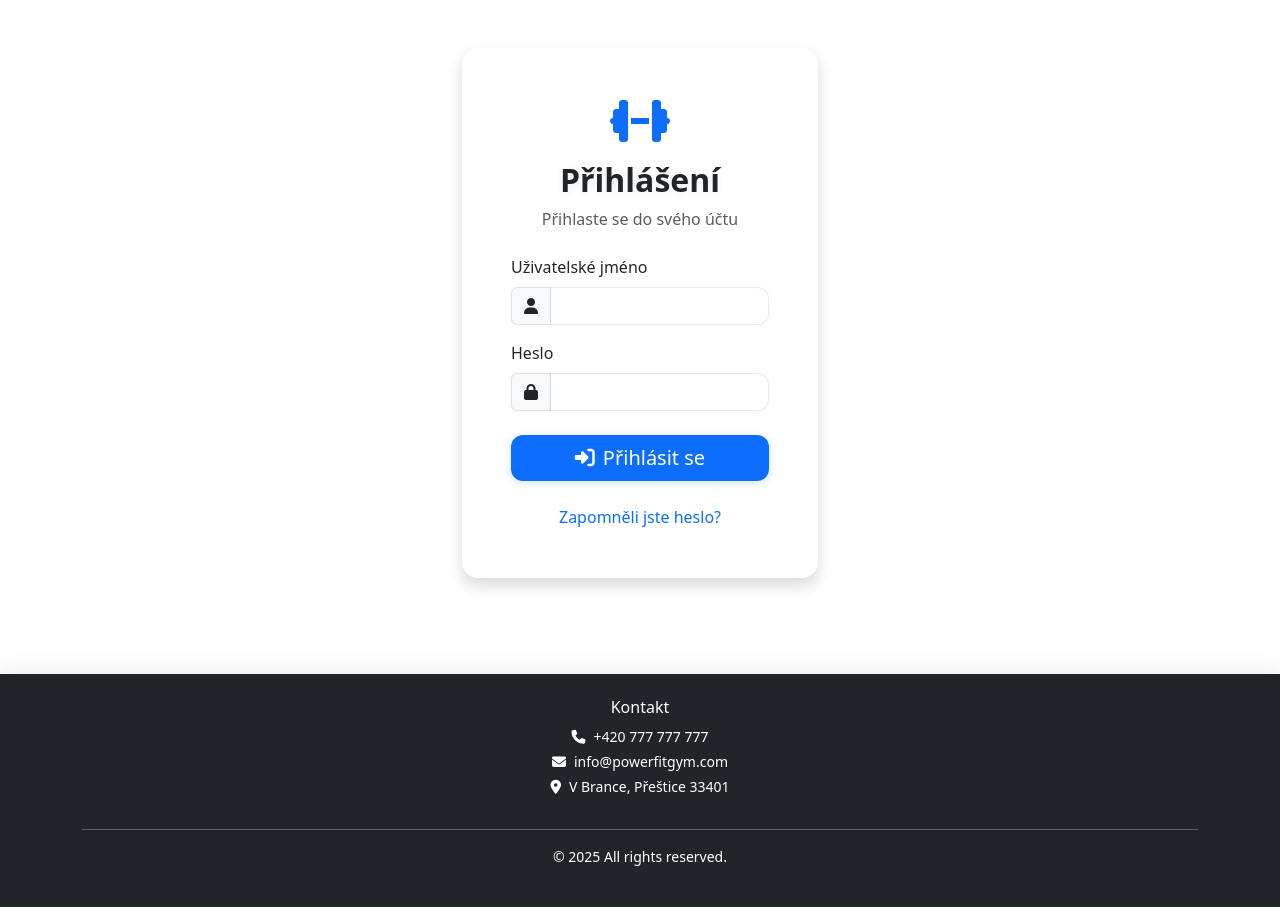
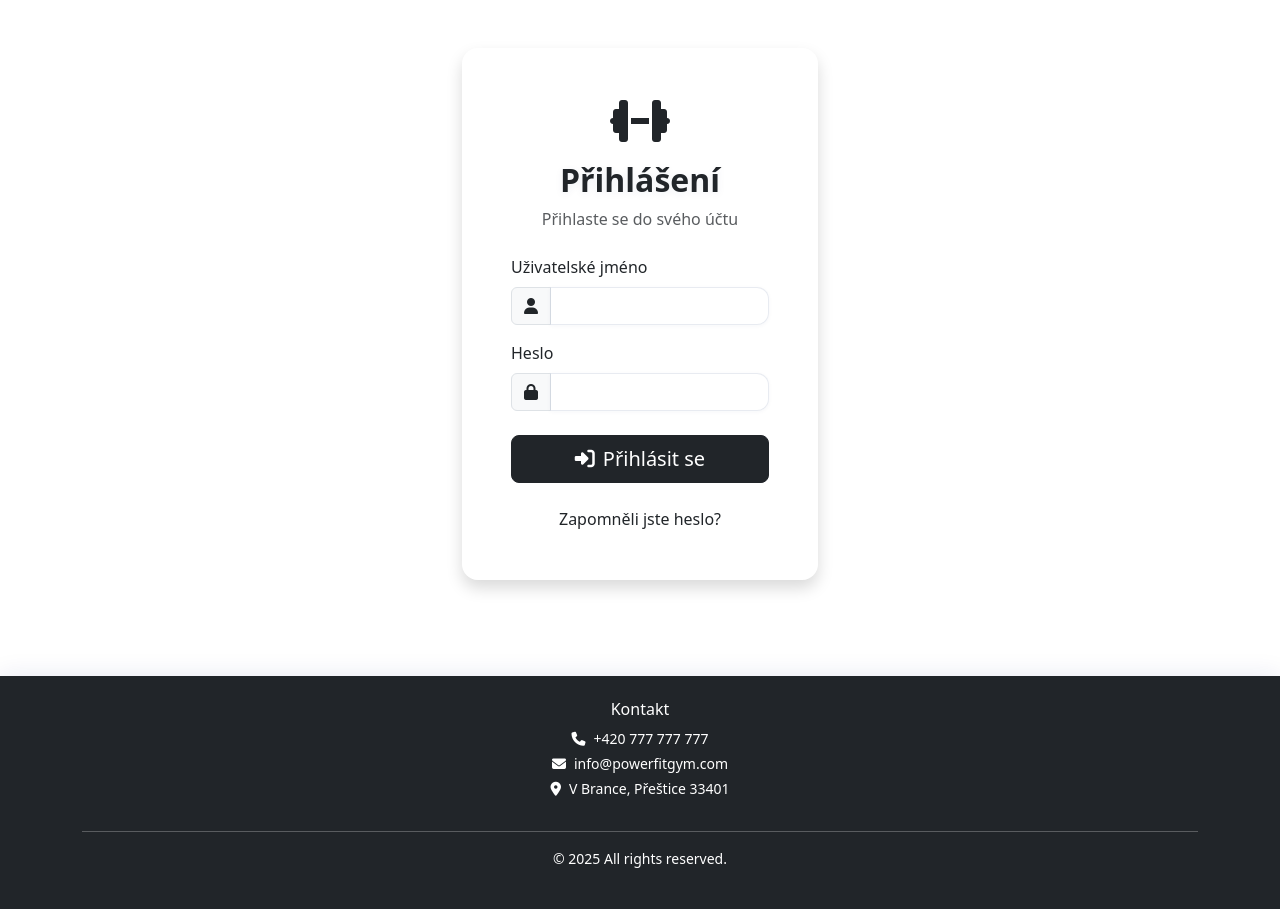
Before and after one commit to ThomasTopi/django_crm, a Django app: page /login/ in a window 1280 px wide. Shown: the part 106-1015 px from the top of the page. Run offline with Django 5.2, Linux system fonts and the light colour scheme.

Commit message:
Update web UI.

```diff
--- a/crm/myapp/static/css/custom.css
+++ b/crm/myapp/static/css/custom.css
@@ -20,7 +20,7 @@
 
 /* Hero section with glassmorphism and gradient */
 .hero-section {
-    background: linear-gradient(135deg, #1e3c72 0%, #2a5298 100%), rgba(255,255,255,0.05);
+    background: linear-gradient(135deg, #000000 0%, #818181 100%), rgba(255,255,255,0.05);
     backdrop-filter: blur(8px) saturate(180%);
     -webkit-backdrop-filter: blur(8px) saturate(180%);
     border-radius: 16px;
@@ -232,3 +232,11 @@
     border-top-left-radius: 15px;
     border-top-right-radius: 15px;
 }
+
+.dropdown-item:hover,
+.dropdown-item:focus,
+.dropdown-item.active,
+.dropdown-item:active {
+    background-color: #000 !important;
+    color: #fff !important;
+}
--- a/crm/myapp/templates/login.html
+++ b/crm/myapp/templates/login.html
@@ -34,7 +34,7 @@
             <div class="card shadow">
                 <div class="card-body p-5">
                     <div class="text-center mb-4">
-                        <i class="fas fa-dumbbell fa-3x text-primary mb-3"></i>
+                        <i class="fas fa-dumbbell fa-3x text-dark mb-3"></i>
                         <h2 class="fw-bold">Přihlášení</h2>
                         <p class="text-muted">Přihlaste se do svého účtu</p>
                     </div>
@@ -65,7 +65,7 @@
                         </div>
 
                         <div class="d-grid">
-                            <button type="submit" class="btn btn-primary btn-lg">
+                            <button type="submit" class="btn btn-dark btn-lg">
                                 <i class="fas fa-sign-in-alt me-2"></i>Přihlásit se
                             </button>
                         </div>
@@ -73,7 +73,7 @@
 
                     <div class="text-center mt-4">
                         <p class="mb-0">
-                            <a href="#" class="text-decoration-none">Zapomněli jste heslo?</a>
+                            <a href="#" class="text-decoration-none text-dark">Zapomněli jste heslo?</a>
                         </p>
                     </div>
                 </div>
```
Also changed, not shown: crm/db.sqlite3.
